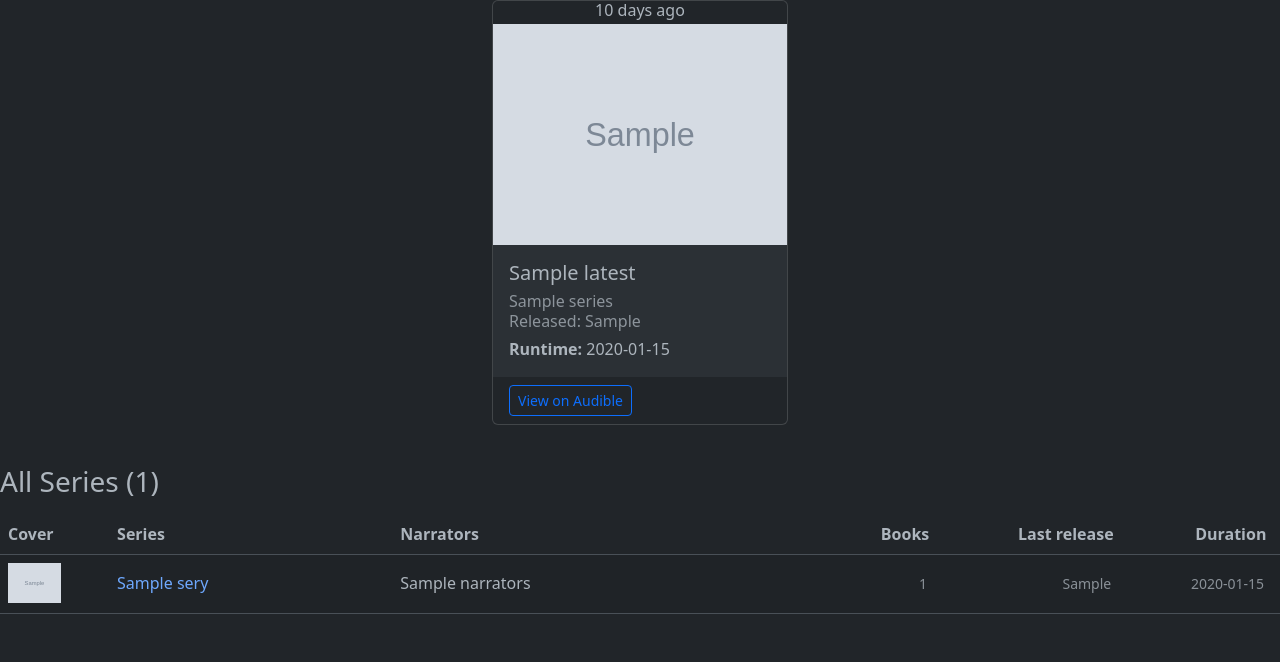
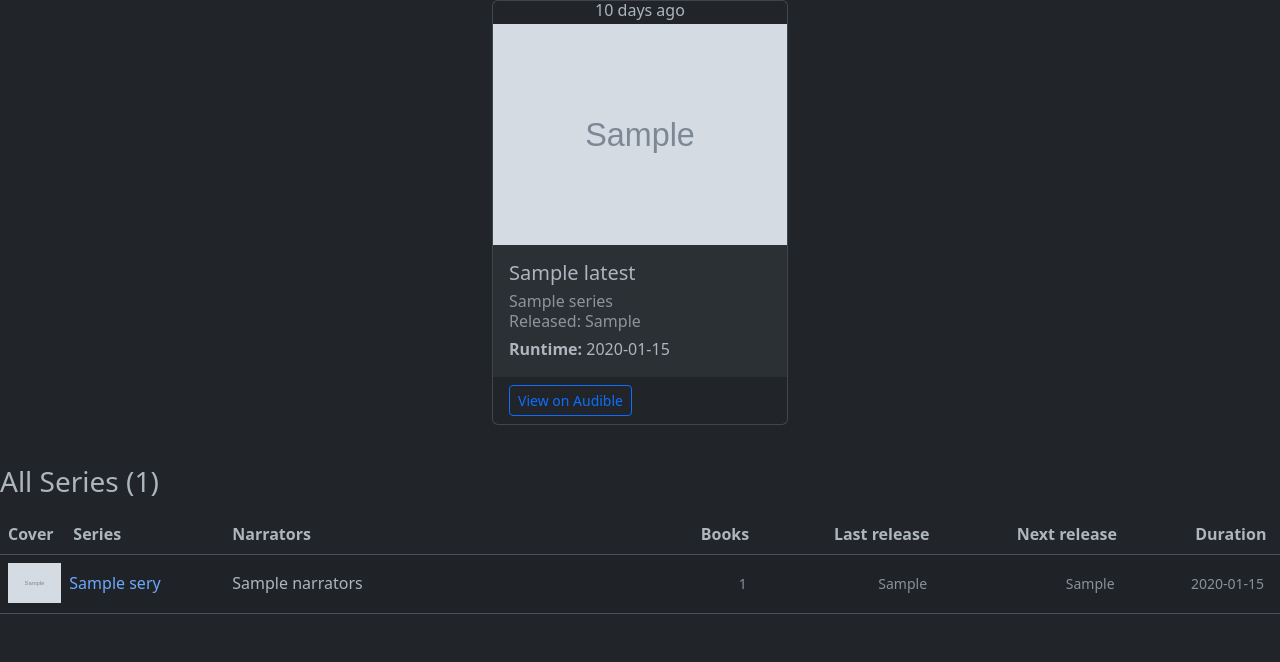
Before and after one commit to elcool0r/audiobook-tracker, a Python web app: template tracker/templates/frontpage.html in a window 1280 px wide. Shown: the part 692-1354 px from the top of the page. Run offline with Jinja, Linux system fonts and the light colour scheme; the template is opened without the code that fills it: most values are stand-ins (such as "Sample title", 1, 10 or a date in 2020); grey boxes marked "Sample" are stand-in pictures.

Commit message:
Remove deprecated frontpage export functionality and update related documentation; add next release tracking to series display

```diff
--- a/tracker/static/css/custom.css
+++ b/tracker/static/css/custom.css
@@ -137,7 +137,34 @@ html[data-bs-theme="dark"],
 	text-align: right;
 	padding-right: 1rem;
 }
-.all-series-table td.last-release-col {
+
+/* Reduce spacing between cover and series columns for tighter layout */
+.all-series-table td.series-cover-cell {
+	padding-right: 0.25rem;
+	width: auto;
+	white-space: nowrap;
+}
+/* Ensure cover image is constrained to the intended height but keeps aspect ratio */
+.all-series-table td.series-cover-cell img {
+	height: 40px;
+	width: auto;
+	display: block;
+}
+.all-series-table td.series-col {
+	padding-left: 0.25rem;
+	min-width: 0;
+	width: auto;
+	overflow: hidden;
+	text-overflow: ellipsis;
+	white-space: nowrap;
+}
+
+/* Upcoming column: next release */
+.all-series-table td.next-release-col {
+	white-space: nowrap;
+	text-align: right;
+	padding-right: 1.25rem;
+}.all-series-table td.last-release-col {
 	white-space: nowrap;
 	text-align: right;
 	padding-right: 1.25rem;
--- a/tracker/templates/frontpage.html
+++ b/tracker/templates/frontpage.html
@@ -86,17 +86,18 @@
           <table class="table table-striped align-middle all-series-table mb-0">
             <thead>
               <tr>
-                <th scope="col" style="min-width: 60px;">Cover</th>
-                <th scope="col" data-sort-key="series" class="sortable-col" style="min-width: 180px;">Series</th>
+                <th scope="col" style="width:1%; white-space:nowrap;">Cover</th>
+                <th scope="col" data-sort-key="series" class="sortable-col" style="width:auto; white-space:nowrap;">Series</th>
                 <th scope="col" class="d-none d-md-table-cell narrators-head" style="min-width: 280px;">Narrators</th>
                 <th scope="col" data-sort-key="books" class="sortable-col text-end" style="min-width: 50px;">Books</th>
                 <th scope="col" data-sort-key="lastRelease" class="sortable-col d-none d-md-table-cell text-end" style="min-width: 110px;">Last release</th>
+                <th scope="col" data-sort-key="nextRelease" class="sortable-col d-none d-md-table-cell text-end" style="min-width: 110px;">Next release</th>
                 <th scope="col" data-sort-key="duration" class="sortable-col text-end" style="min-width: 90px;">Duration</th>
               </tr>
             </thead>
             <tbody>
               {% for s in series %}
-              <tr data-series="{{ s.title or '' }}" data-books="{{ s.book_count or 0 }}" data-last-release="{{ s.last_release_ts or '' }}" data-duration="{{ s.duration_minutes or 0 }}">
+              <tr data-series="{{ s.title or '' }}" data-books="{{ s.book_count or 0 }}" data-last-release="{{ s.last_release_ts or '' }}" data-next-release="{{ s.next_release_ts or '' }}" data-duration="{{ s.duration_minutes or 0 }}">
                 <td class="text-start series-cover-cell">
                   {% if s.cover %}
                   <img src="{{ s.cover }}" alt="Cover" style="height:40px;width:auto;border:none;outline:none;"/>
@@ -112,6 +113,7 @@
                   <td class="narrators-col d-none d-md-table-cell" style="overflow: hidden; text-overflow: ellipsis; white-space: nowrap;" title="{{ s.narrators }}">{{ s.narrators or "—" }}</td>
                   <td class="books-col text-end text-muted small pe-3">{{ s.book_count }}</td>
                   <td class="last-release-col text-end text-muted small pe-3 d-none d-md-table-cell">{{ s.last_release or "—" }}</td>
+                  <td class="next-release-col text-end text-muted small pe-3 d-none d-md-table-cell">{{ s.next_release or "—" }}</td>
                   <td class="duration-col text-end text-muted small pe-3">{{ s.runtime }}</td>
               </tr>
               {% endfor %}
@@ -137,8 +139,11 @@
         if (!row.dataset.lastRelease) return -Infinity;
         const parsed = Date.parse(row.dataset.lastRelease);
         return Number.isFinite(parsed) ? parsed : -Infinity;
-      },
-    };
+      },      nextRelease: row => {
+        if (!row.dataset.nextRelease) return -Infinity;
+        const parsed = Date.parse(row.dataset.nextRelease);
+        return Number.isFinite(parsed) ? parsed : -Infinity;
+      },    };
     let sortState = { key: null, dir: 1 };
     headers.forEach(th => {
       th.addEventListener('click', () => {
--- a/tracker/templates/frontpage_export.html
+++ b/tracker/templates/frontpage_export.html
@@ -1,3 +1,4 @@
+<!-- DEPRECATED: frontpage export removed -->
 <!DOCTYPE html>
 <html lang="en">
 <head>
```
Also changed, not shown: tool/export_frontpage.py (+8 -10 lines), tracker/app.py (+14 -0 lines), README.md, 1 other file.
